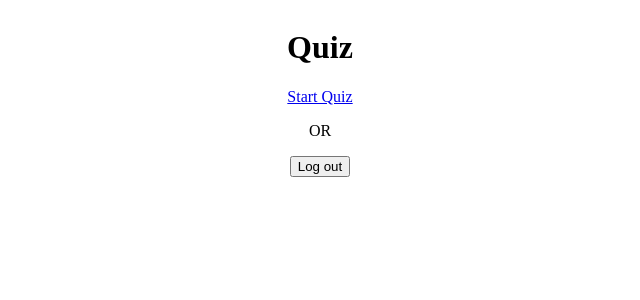
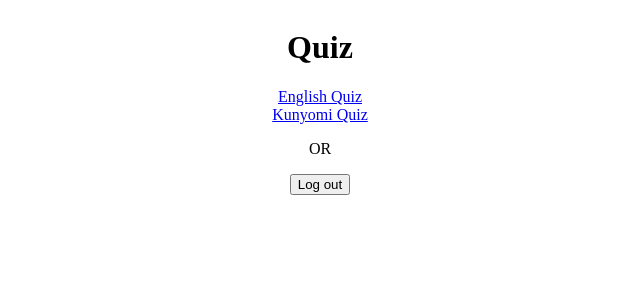
Before and after one commit to violetspecs/kanji-study, a Django app: page /quiz/ in a window 1280 px wide. Shown: the top 300 px of the page, without its empty margins (320-960 px from the left). Run offline with Django 3.2, Linux system fonts and the light colour scheme; the visitor is signed in with stand-in values (Sample User, id 1).

Commit message:
Add kunyomi quiz

```diff
--- a/quiz/templates/quiz/answer.html
+++ b/quiz/templates/quiz/answer.html
@@ -18,6 +18,7 @@
                     {% csrf_token %}
                     <input id="correctAnswers" name="correctAnswers" type="hidden" />
                     <input id="wrongAnswers" name="wrongAnswers" type="hidden" />
+                    <input id="quizChoiceType" name="quizChoiceType" type="hidden" />
                 </form>
             </div>
             <p id="count"></p>
@@ -29,6 +30,7 @@
         </div>
 
     </body>
+    <p id="quizType" style="display:none;">{{ type }}</p>
     {{ kanji_list_json|json_script:"kanji-data" }}
     <script>
         var kanji_list_json = '{{ kanji_list_json }}'
--- a/quiz/templates/quiz/index.html
+++ b/quiz/templates/quiz/index.html
@@ -8,7 +8,8 @@
     <body>
         <div class="container">
             <h1>Quiz</h1>
-            <a href="{% url 'quiz:answer' %}">Start Quiz</a>
+            <a href="{% url 'quiz:answer' %}?quiz=english">English Quiz</a>
+            <a href="{% url 'quiz:answer' %}?quiz=kunyomi">Kunyomi Quiz</a>
             <p>OR</p>
             <form action="{% url 'login:logoutuser' %}" method="post">
                 {% csrf_token %}
--- a/quiz/views.py
+++ b/quiz/views.py
@@ -17,9 +17,16 @@ def index(request):
 @login_required(login_url='/login/')
 def answer(request):
     user = request.user
+    quiz_type = request.GET.get('quiz')
     userkanji_list = UserKanji.objects.filter(user=user).annotate(correct_percent=Case(When(times_answered=0, then=0),default=(F('times_correct')*100/F('times_answered')*100))).order_by(F('correct_percent').asc())[:20]
-    kanji_list = Kanji.objects.filter(userkanji__in=userkanji_list)
-    return render(request, 'quiz/answer.html', {'kanji_list': kanji_list, 'kanji_list_json': json.dumps(list(kanji_list.values()), cls=DjangoJSONEncoder)})
+
+    if quiz_type == 'kunyomi':
+        kanji_list = Kanji.objects.filter(userkanji__in=userkanji_list).exclude(kunyomi__exact='')
+    else:
+        quiz_type = 'default'
+        kanji_list = Kanji.objects.filter(userkanji__in=userkanji_list)
+
+    return render(request, 'quiz/answer.html', {'type': quiz_type, 'kanji_list': kanji_list, 'kanji_list_json': json.dumps(list(kanji_list.values()), cls=DjangoJSONEncoder)})
 
 @csrf_exempt
 def register(request):
@@ -50,6 +57,7 @@ def register(request):
 def result(request):
     correct_answers = request.POST['correctAnswers'].split()
     wrong_answers = request.POST['wrongAnswers'].split()
+    quiz_type = request.POST['quizChoiceType']
     print(correct_answers)
     print(wrong_answers)
 
@@ -74,4 +82,8 @@ def result(request):
     total_answered = len(correct_answers) + len(wrong_answers)
     results = Kanji.objects.filter(id__in = wrong_answers)
 
-    return render(request, 'quiz/result.html', {'kanji_list': results, 'kanji_list_json': json.dumps(list(results.values()), cls=DjangoJSONEncoder), 'total_correct': total_correct, 'total_answered': total_answered})
+    isKunyomi = False
+    if quiz_type == 'kunyomi':
+        isKunyomi = True
+
+    return render(request, 'quiz/result.html', {'isKunyomi': isKunyomi, 'kanji_list': results, 'kanji_list_json': json.dumps(list(results.values()), cls=DjangoJSONEncoder), 'total_correct': total_correct, 'total_answered': total_answered})
```
Also changed, not shown: quiz/static/quiz/scripts.js (+7 -1 lines), quiz/templates/quiz/result.html (+15 -1 lines).
